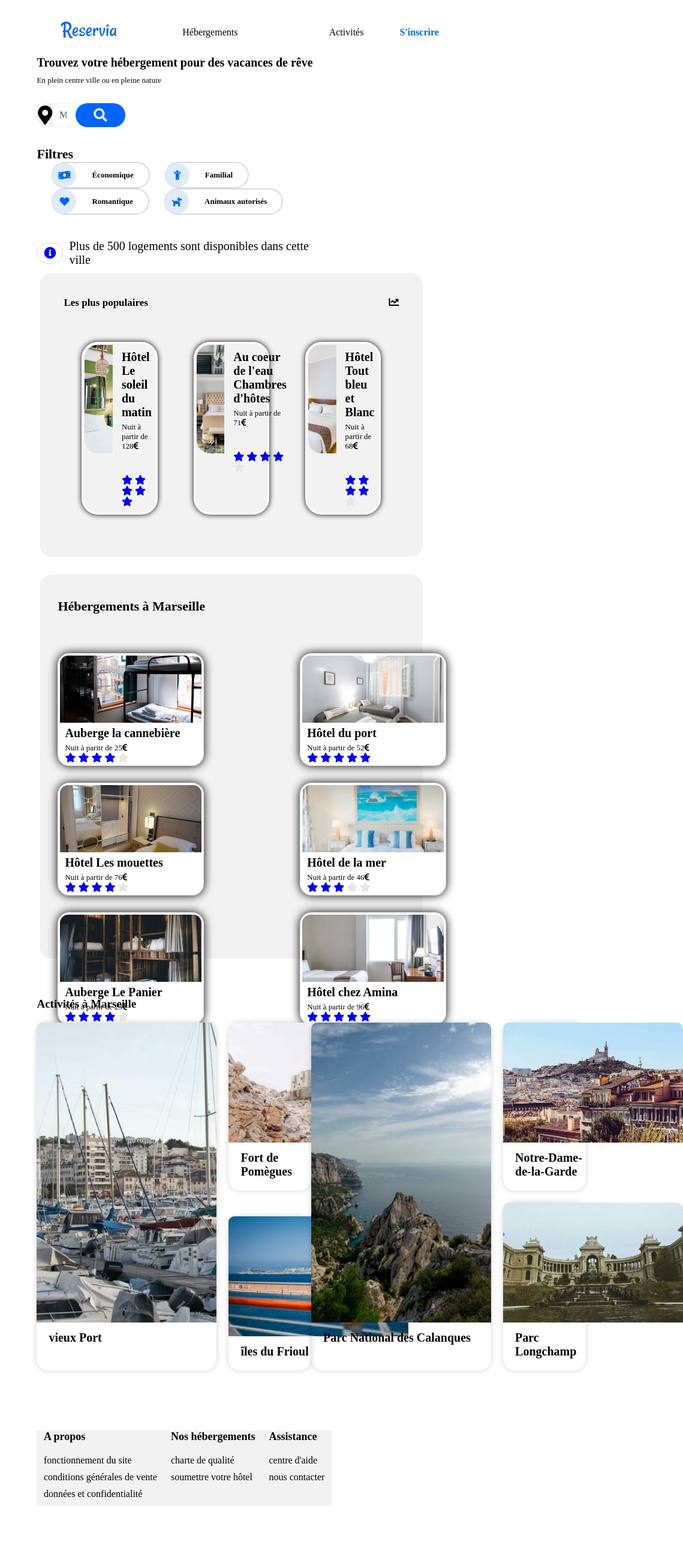
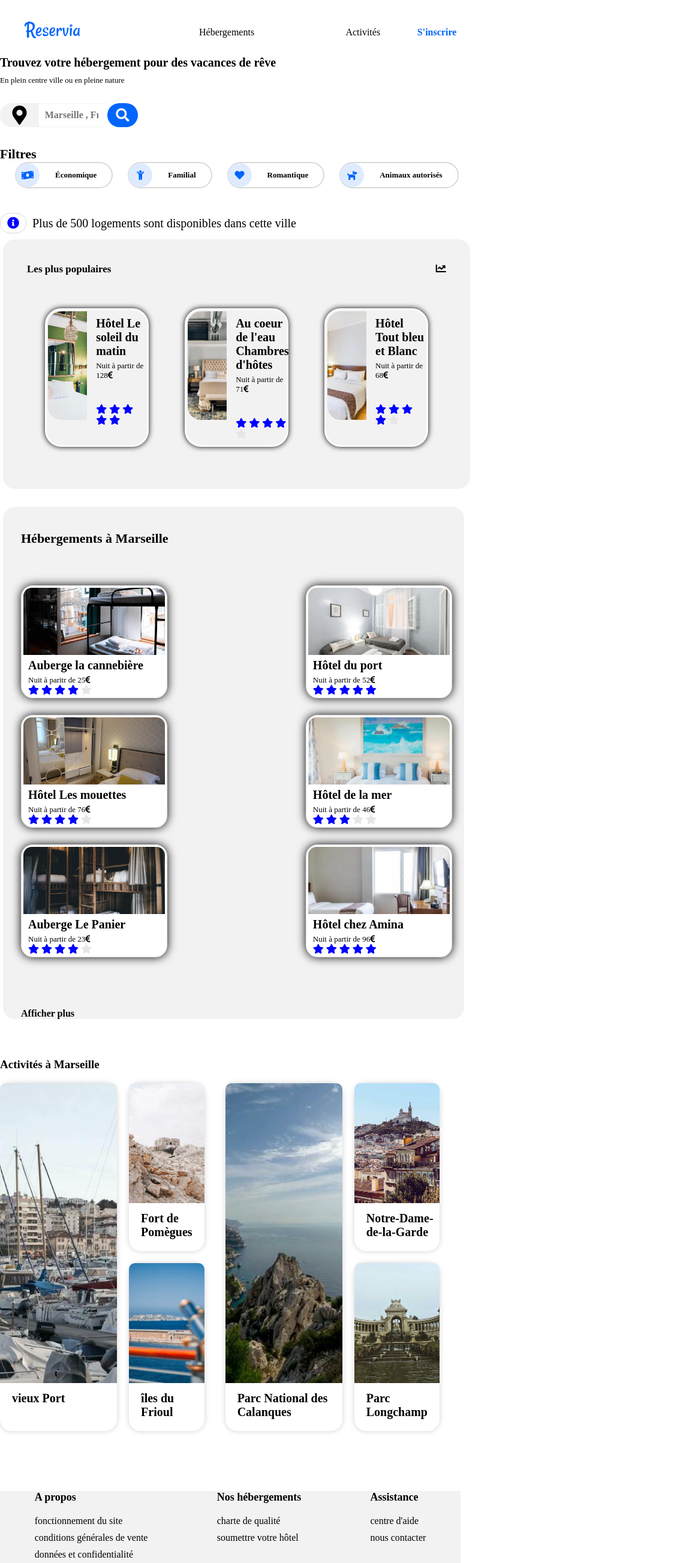
Before and after one commit to khanerat/keuleianxavier_2_09082021, a plain HTML site: page index.html in a window 768 px wide. Shown: the top 2606 px of the page at 60% size, 1139 px wide, since content can reach past the window. Before the commit the page ends 2510 px from the top, so only its background shows below. Drawn offline with Linux system fonts and the light colour scheme; a web font is replaced by a local one.

Commit message:
code css et html

```diff
--- a/style.css
+++ b/style.css
@@ -30,18 +30,24 @@
 
    html, body{
       height :100%;
-      margin:0;
+
+      margin:0 auto;
+
       padding:0;
-      width: 80%;
+      width: 100%;
 
    }
+
    body{
 
      height:auto;
-      padding:0 10px;
+      padding:0 auto;
+
       margin:0 auto;
+
       position:relative;
    }
+
    main{
       padding-bottom:50px;
 
@@ -346,12 +352,11 @@
      #hebergement{
        background-color: #F2F2F2;
        display: flex;
-       flex-direction: column;
+       flex-wrap:wrap;
        align-content: space-between;
        border-radius: 20px;
        padding: 40px 20px 0px 30px;
        width:800px;
-       height:600px;
        margin-top: 10px;
        float:left;
 
@@ -366,7 +371,7 @@
 
      #container{
        display: flex;
-       flex-direction: row;
+
        flex-wrap: wrap;
        justify-content: space-between;
        align-content: space-between;
@@ -436,7 +441,7 @@
        flex-direction:column;
        border-radius: 20px;
        padding: 40px 40px 40px 40px;
-       height: 600px;
+
        margin-bottom: auto;
        margin-top: 10px;
        float:right;
@@ -476,7 +481,7 @@
     }
 
      .image_populaires{
-       width: 100%;
+       width: 30%;
        height: 132px;
        object-fit: cover;
        border-top-left-radius: 22px;
@@ -512,7 +517,7 @@
        flex-direction: column;
        flex-wrap: wrap;
        margin-bottom: 30px;
-       max-width: 100%;
+       /*max-width: 100%;  */
        margin-top: 25px;
 
     }
@@ -627,7 +632,7 @@
      footer {
        display: flex;
        position:relative;
-       width:90%;
+
        bottom:0;
        justify-content: space-around;
        background: #f2f2f2;
@@ -668,15 +673,15 @@
 
 
    @media screen and (min-width:601px)and (max-width:1200px){
-
+/*
       body{
          overflow-x: hidden;
          padding:0 10px;
-         /* margin:0 auto; */
+         /* margin:0 auto;
          position:relative;
       }
 
-
+     */
 /**header**/
 
        #logo{
@@ -718,7 +723,7 @@
 
 
        header{
-        width:130%;
+        width:100%;
         margin: 25px 0px 20px 20px;
       }
 
@@ -754,7 +759,7 @@
       }
 
       header nav ul li:hover{
-         border-top: none;
+         border-bottom: none;
          border-bottom: solid 3px #0065FC;
       }
        header nav a{
@@ -790,7 +795,7 @@
 
        .clique{
          display: block;
-         width:15rem;
+         width:4rem;
          background-color: #0065FC;
          color:#F2F2F2;
          font-weight: bold;
@@ -845,6 +850,7 @@
         display:flex;
         align-content: space-around;
         margin-bottom: 40px;
+        width:72%;
 
 
 
@@ -868,7 +874,7 @@
      #populaires{
 
        order:1;
-       width:94%;
+       width:70%;
        height: auto;
 
 
@@ -881,7 +887,7 @@
 
     .box_populaires{
       background-color:#F2F2F2;
-      width: 90%;
+      width: 70%;
       /* margin-left:160px; */
       margin: 30px;
     }
@@ -904,10 +910,20 @@
 
 
     #activite{
+      background-color: white;
+      display: flex;
+      flex-direction: column;
+      flex-wrap: wrap;
+      margin-bottom: 30px;
+      width: 100%;
+      margin-top: 25px;
+       /*
       display:grid;
       grid-template-columns:repeat(3,1fr);
       row-gap:2rem;
       grid-template-rows:auto 12rem 12rem;
+      */
+      margin-left:20px;
     }
 
     .sortie_activites {
@@ -921,6 +937,7 @@
      .activity6{
         width:100%;
      }
+     /*
     .activity1{
        grid-column: 1/3;
        grid-row:1;
@@ -946,6 +963,7 @@
          grid-column:3;
          grid-row:4;
        }
+       */
 
        .picturesactivity1,
        .picturesactivity2,
@@ -954,7 +972,7 @@
        .picturesactivity5,
        .picturesactivity6{
           padding:0px 0px 10px 0px;
-          width:125%;
+
        }
        .pictures_commun_1,
        .pictures_commun_2{
@@ -962,15 +980,18 @@
          width: 28%;
          flex-direction: column;
          justify-content: space-between;
+         margin-right:35px;
       }
 
-
+    .picture{
+       width:100%;
+    }
 
 /**footer**/
    footer{
        display:flex;
        position:relative;
-       width:100%;
+       object-fit: cover;
        bottom:0;
        justify-content: space-around;
        background: #f2f2f2
@@ -1160,7 +1181,7 @@
        #hebergement{
            order: 2;
            flex-direction:column;
-           width:125%;
+           width:50%;
            height:auto;
            margin-bottom:15px;
            margin-top:51px;
@@ -1281,7 +1302,7 @@
    /**footer**/
 
        footer{
-           width:110%;
+           object-fit: cover;
            align-items: center;
            text-align: center;
            flex-direction: column;
```
